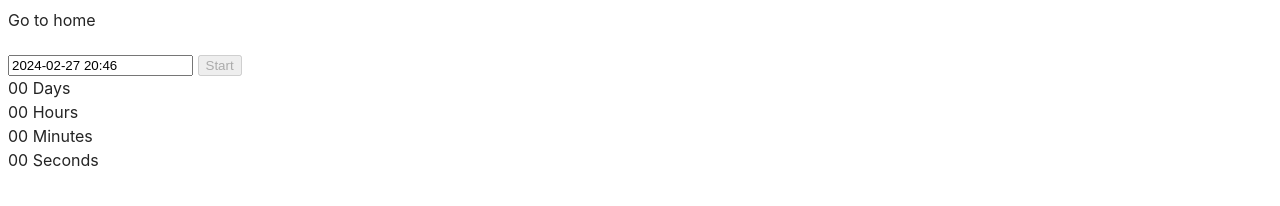
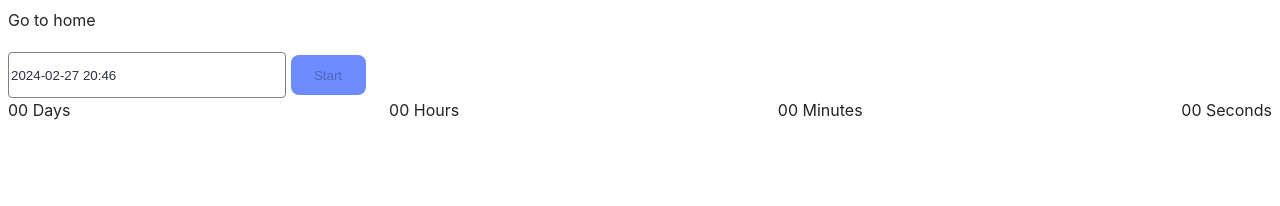
Before and after one commit to Maxym87/goit-js-hw-10, a website built with Vite: page src/1-timer.html in a window 1280 px wide. Built offline with nearby package versions, Linux system fonts and the light colour scheme.

Commit message:
add styles to timer.css

```diff
--- a/src/css/1-timer.css
+++ b/src/css/1-timer.css
@@ -2,3 +2,58 @@ a {
   display: block;
   margin-bottom: 20px;
 }
+
+input[type="text"] {
+ width: 272px;
+ height: 40px;
+ border: 1px solid #808080;
+ border-radius: 4px;
+ color: #2E2F42;
+ padding: 2px;
+ transition: border-color 0.3s ease;
+}
+
+#datetime-picker:hover {
+border-color: #000000;
+}
+
+#datetime-picker:active{
+outline: none;
+  border-color: #4E75FF;
+}
+
+#datetime-picker:disabled {
+  background-color: #FAFAFA;
+    border-color: #808080;
+    color: #808080;
+}
+
+button {
+  width: 75px;
+  height: 40px;
+  border: none;
+  border-radius: 8px;
+  cursor: pointer;
+  background-color: #4E75FF;
+  columns: #FFFFFF;
+  transition: background-color 0.3s ease, color 0.3s ease;
+}
+y
+button:hover{
+  background-color: #6C8CFF;
+}
+
+button:disabled {
+  background-color: #6C8CFF;
+}
+
+.timer{
+  display: flex;
+ justify-content: space-between;
+  align-items: center;
+}
+.timer.field {
+  display: flex;
+  flex-direction: column;
+  align-items: center;
+}
```
